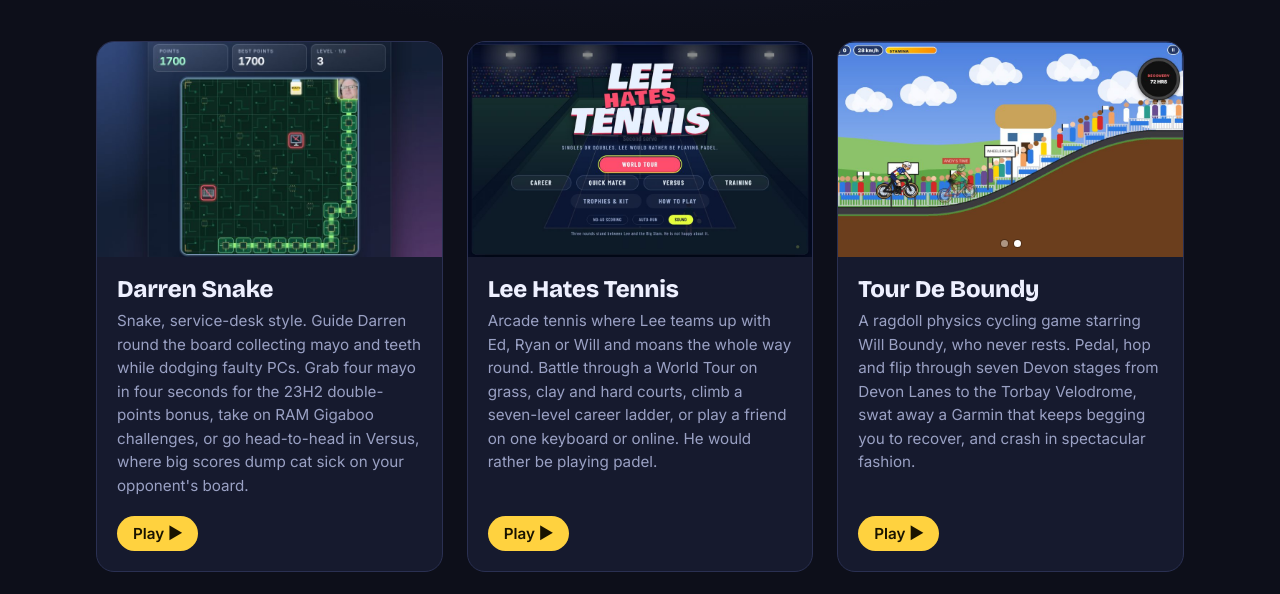
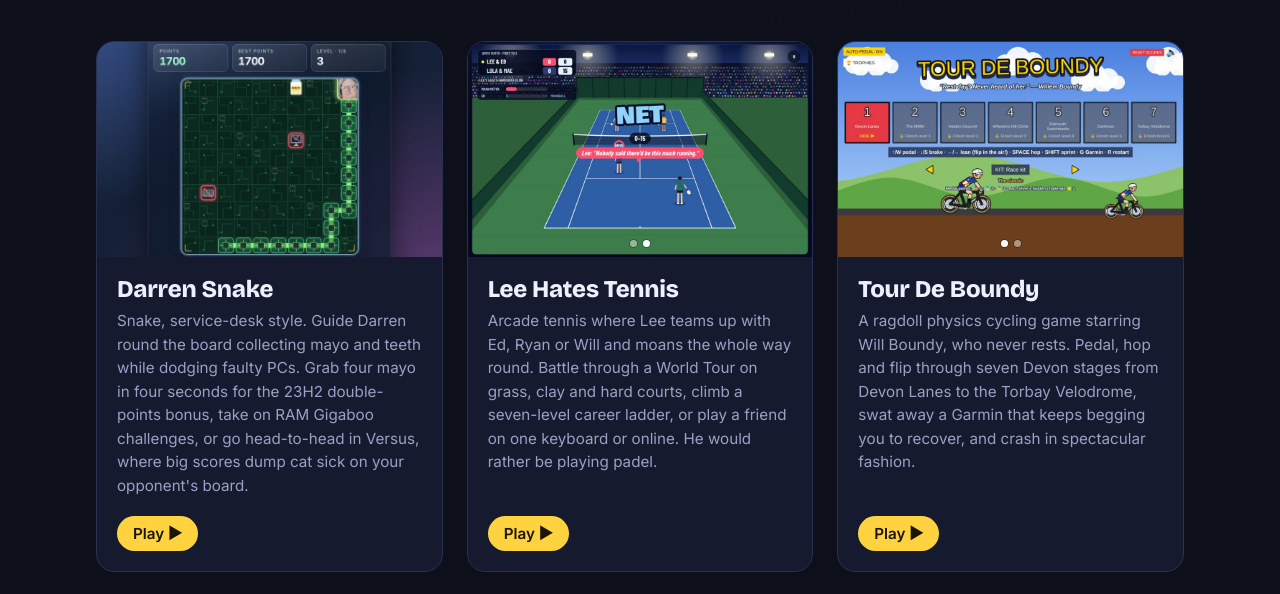
Before and after one commit to LeeVilenski/MEM-Games, a plain HTML site: page index.html in a window 1280 px wide. Shown: the part 187-781 px from the top of the page. Drawn offline with nearby package versions, Linux system fonts and the light colour scheme.

Commit message:
Add a gameplay screenshot for Lee Hates Tennis
Co-Authored-By: Claude Opus 5.5 <noreply@anthropic.com>
Claude-Session: https://claude.ai/code/session_01QEaTJGHHamJTBejTPLrJCV

```diff
--- a/index.html
+++ b/index.html
@@ -118,7 +118,7 @@
       </a>
 
       <a class="card" href="https://tennis-alpha-ten.vercel.app">
-        <div class="shot"><img src="screenshots/lee-hates-tennis.jpg" alt="Lee Hates Tennis title screen" loading="lazy"></div>
+        <div class="shot multi"><img class="on" src="screenshots/lee-hates-tennis.jpg" alt="Lee Hates Tennis title screen" loading="lazy"><img src="screenshots/lee-hates-tennis-gameplay.jpg" alt="Lee hits the net in a doubles match and moans that nobody said there would be this much running" loading="lazy"></div>
         <div class="body">
           <h2>Lee Hates Tennis</h2>
           <p class="tag">Arcade tennis where Lee teams up with Ed, Ryan or Will and moans the whole way round. Battle through a World Tour on grass, clay and hard courts, climb a seven-level career ladder, or play a friend on one keyboard or online. He would rather be playing padel.</p>
```
Also changed, not shown: screenshots/lee-hates-tennis-gameplay.jpg (added).
